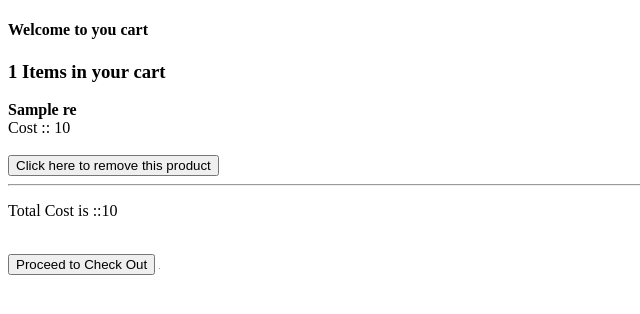
After one commit to balu-arisglobal/mini-amazon, a Flask app: template mini_amazon/templates/cart.html in a window 1280 px wide. The commit adds this page. Shown: the top 314 px of the page, without its empty margins (0-640 px from the left). Run offline with Flask 2, Linux system fonts and the light colour scheme; the template is opened without the code that fills it: most values are stand-ins (such as "Sample title", 1, 10 or a date in 2020); grey boxes are pictures that could not be loaded.

Commit message:
added check out cart

```diff
--- a/mini_amazon/models/product.py
+++ b/mini_amazon/models/product.py
@@ -62,6 +62,10 @@ class Product:
         else:
             return "Empty List! No data found."
 
+    def find_product_by_id(self, id):
+        result = self.db.products.find({'_id': ObjectId(id)})
+        return result[0] if result.count > 0 else None
+
 
     #product id is not stored as bson object itself. we need tp bind it if we want to search in product table
     def add_to_cart(self, user_details, product_id):
--- /dev/null
+++ b/mini_amazon/templates/cart.html
@@ -0,0 +1,63 @@
+<!DOCTYPE html>
+<html lang="en">
+<head>
+    <meta charset="UTF-8">
+    <title>Cart</title>
+</head>
+
+<script>
+    var total_cost = 0;
+    var products = '';
+    function add_cost_and_productname(cost, product){
+        total_cost += cost;
+        products += product + ",";
+    }
+
+    function return_total_cost(){
+        document.getElementById("total_cost").innerHTML = "Total Cost is ::" + total_cost;
+        document.getElementById("amount_id").value = total_cost;
+        document.getElementById("items_id").value = products;
+    }
+</script>
+<body>
+
+<h4>Welcome to you cart</h4>
+<p style="color:red" id="messagePar"> {{ message }} </p>
+<h3> {{ results|length }} Items in your cart </h3>
+{% for res in results %}
+<div>
+    <b> {{ res.product_name}} </b> <br>
+    Cost :: {{ res.cost}}
+    <script>add_cost_and_productname({{ res.cost }}, '{{ res.product_name }}');</script>
+    <form  action="/cart" method="POST">
+    <input type="text" name="op_type" value="delete" hidden>
+    <input type="text" name="product_id" value ="{{ res._id }}" hidden><br>
+     <input type="submit" value="Click here to remove this product">
+    </form>
+</div>
+<hr>
+{% endfor %}
+
+<p id="total_cost"> </p>
+<form action="https://www.paypal.com/cgi-bin/webscr" method="post">
+
+  <!-- Identify your business so that you can collect the payments. -->
+  <input type="hidden" name="business" value="balumatta01@gmail.com">
+
+  <!-- Specify a Buy Now button. -->
+  <input type="hidden" name="cmd" value="_xclick">
+  <!-- Specify details about the item that buyers will purchase. -->
+<input type="hidden" name="item_name" id = "items_id" value="">
+  <input type="hidden" name="amount" id = "amount_id" value="">
+  <input type="hidden" name="currency_code" value="INR">
+
+  <!-- Display the payment button. -->
+  <br><input type="submit" border="0"
+  value="Proceed to Check Out">
+  <img alt="" border="0" width="1" height="1"
+  src="https://www.paypalobjects.com/en_US/i/scr/pixel.gif" >
+</form>
+
+<script>return_total_cost();</script>
+</body>
+</html>
--- a/mini_amazon/templates/home.html
+++ b/mini_amazon/templates/home.html
@@ -19,6 +19,10 @@
   <input type="submit" value="Click here if you want to list all products" >
 </form>
 
+<form  action="/cart" method="GET">
+  <input type="submit" value="Go To Cart" >
+</form>
+
 <form  action="/logout" method="GET">
   <input type="submit" value="Click here to Logout" >
 </form>
--- a/mini_amazon/templates/index.html
+++ b/mini_amazon/templates/index.html
@@ -32,7 +32,7 @@
     user name:<br>
   <input type="text" name="userName" required><br>
   password:<br>
-  <input type="text" name="password" required><br>
+  <input type="password" name="password" required><br>
      <input type="submit" value="Login">
 </form>
 
@@ -45,9 +45,9 @@
     user name:<br>
   <input type="text" name="userName" required><br>
   password:<br>
-  <input type="text" name="password"  id="password" required><br>
+  <input type="password" name="password"  id="password" required><br>
     confirm password: <br>
-    <input type="text" name="confirmPassword" id="confirmPassword" required><br>
+    <input type="password" name="confirmPassword" id="confirmPassword" required><br>
      <input type="submit" value="Sign Up" id="signInButton" onclick="signOnClick()">
 </form>
 
```
Also changed, not shown: mini_amazon/api.py (+26 -10 lines), mini_amazon/models/user.py (+32 -5 lines).
